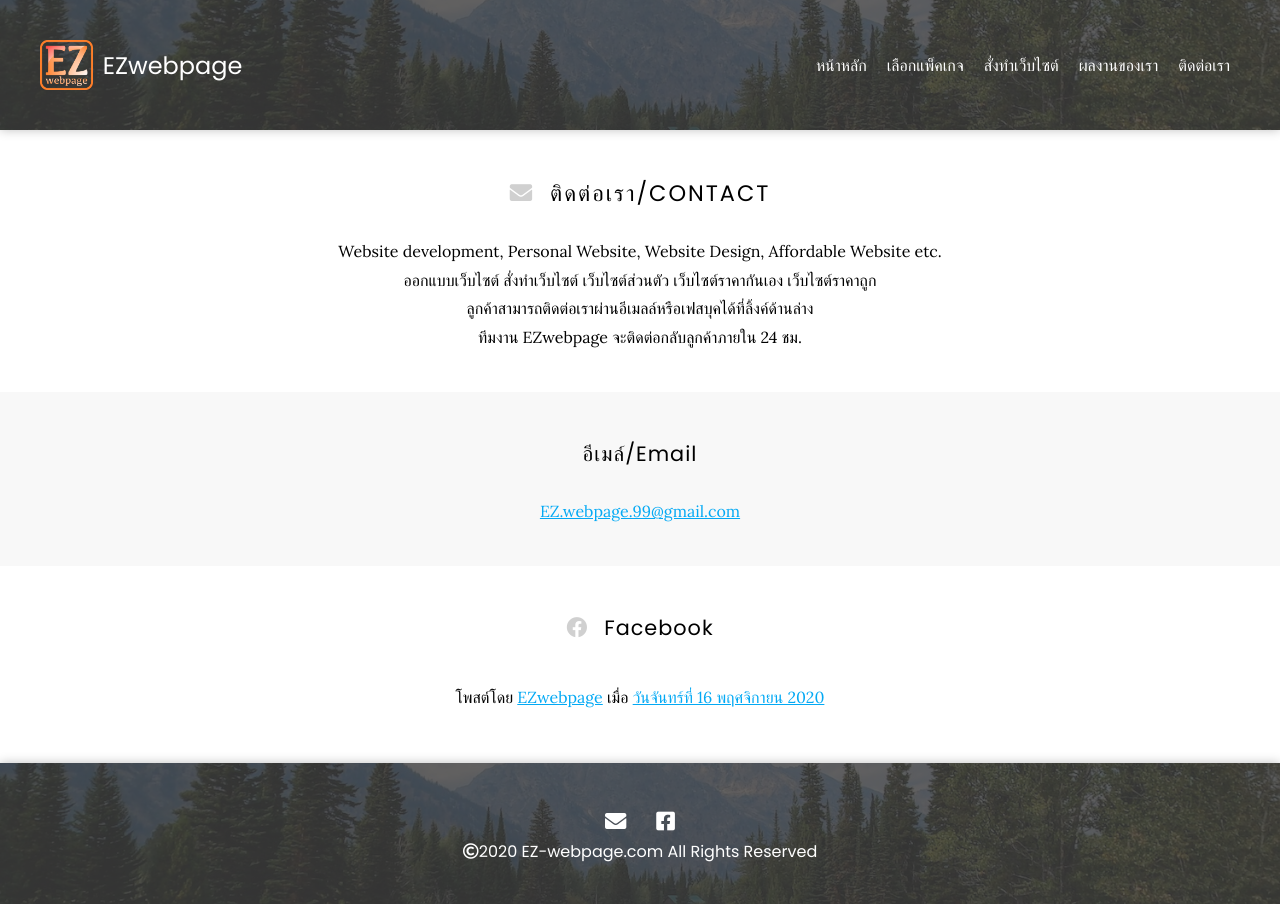
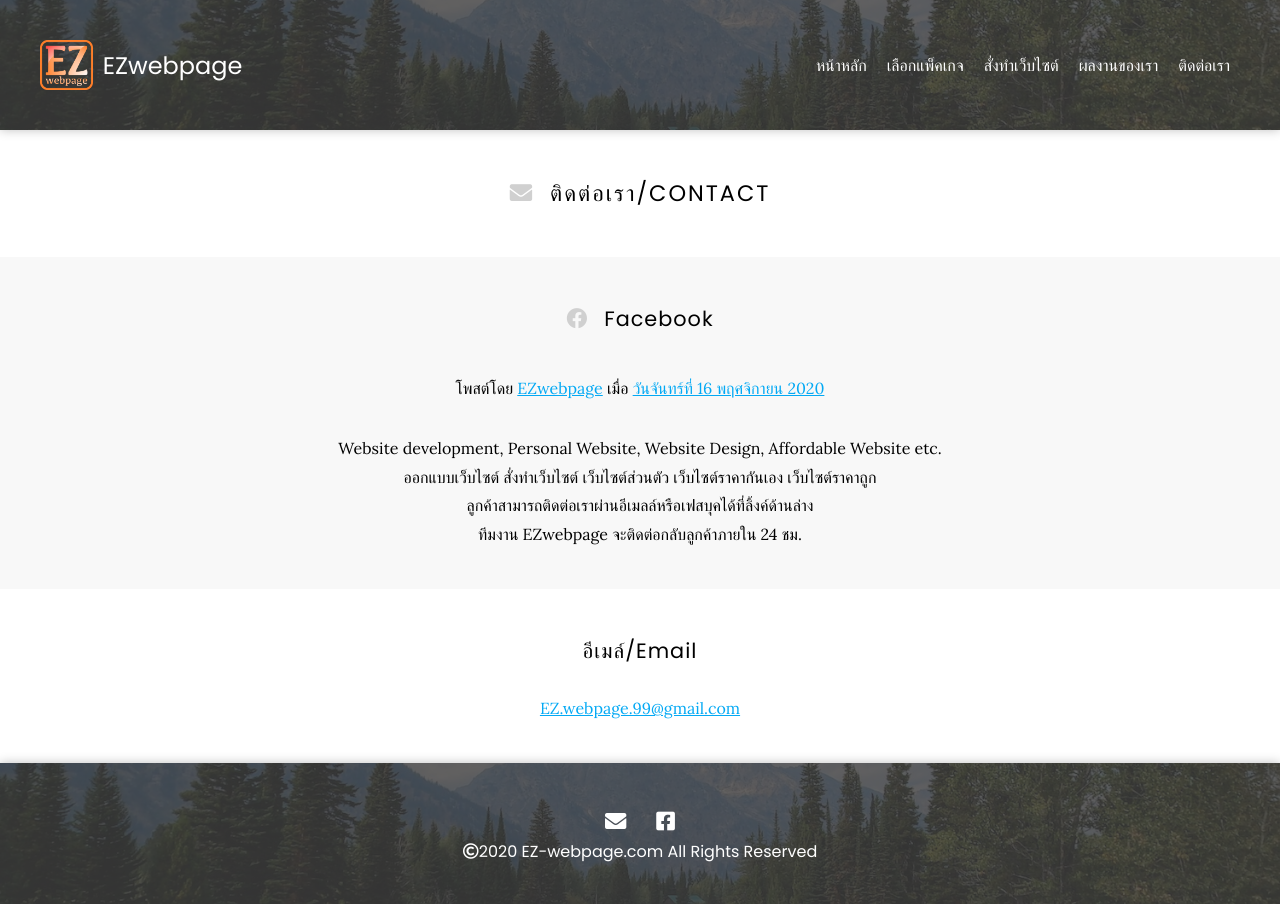
Before and after one commit to EZwebpage/Showcase, a Jekyll site: the page built from contact/index.md, in a window 1280 px wide. Built offline with Jekyll 4.4.1, drawn with Linux system fonts in a browser that asks for light colours; nearby versions of some CDN libraries.

Commit message:
Update index.md

```diff
--- a/contact/index.md
+++ b/contact/index.md
@@ -3,6 +3,16 @@ title: Contact
 ---
 
 # <i class="fas fa-envelope"></i>ติดต่อเรา/Contact
+
+## <i class="fab fa-facebook"></i>Facebook
+
+<div id="fb-root"></div>
+<script async defer crossorigin="anonymous" src="https://connect.facebook.net/th_TH/sdk.js#xfbml=1&version=v9.0" nonce="DjbY9eE7"></script>
+
+{% capture html %}
+<div class="fb-post" data-href="https://www.facebook.com/EZwebpage4U/posts/118036233453704" data-show-text="true" data-width=""><blockquote cite="https://www.facebook.com/EZwebpage4U/posts/118036233453704" class="fb-xfbml-parse-ignore">โพสต์โดย <a href="https://www.facebook.com/EZwebpage4U/">EZwebpage</a> เมื่อ&nbsp;<a href="https://www.facebook.com/EZwebpage4U/posts/118036233453704">วันจันทร์ที่ 16 พฤศจิกายน  2020</a></blockquote></div>
+{% endcapture %}
+{% include centerer.html html=html %}
 
 Website development, Personal Website, Website Design, Affordable Website etc.  <br>
 ออกแบบเว็บไซต์ สั่งทำเว็บไซต์ เว็บไซต์ส่วนตัว เว็บไซต์ราคากันเอง เว็บไซต์ราคาถูก <br>
@@ -14,13 +24,3 @@ Website development, Personal Website, Website Design, Affordable Website etc.
 
 [EZ.webpage.99@gmail.com](mailto:ez.webpage.99@gmail.com)
 {:.center}
-
-## <i class="fab fa-facebook"></i>Facebook
-
-<div id="fb-root"></div>
-<script async defer crossorigin="anonymous" src="https://connect.facebook.net/th_TH/sdk.js#xfbml=1&version=v9.0" nonce="DjbY9eE7"></script>
-
-{% capture html %}
-<div class="fb-post" data-href="https://www.facebook.com/EZwebpage4U/posts/118036233453704" data-show-text="true" data-width=""><blockquote cite="https://www.facebook.com/EZwebpage4U/posts/118036233453704" class="fb-xfbml-parse-ignore">โพสต์โดย <a href="https://www.facebook.com/EZwebpage4U/">EZwebpage</a> เมื่อ&nbsp;<a href="https://www.facebook.com/EZwebpage4U/posts/118036233453704">วันจันทร์ที่ 16 พฤศจิกายน  2020</a></blockquote></div>
-{% endcapture %}
-{% include centerer.html html=html %}
```
